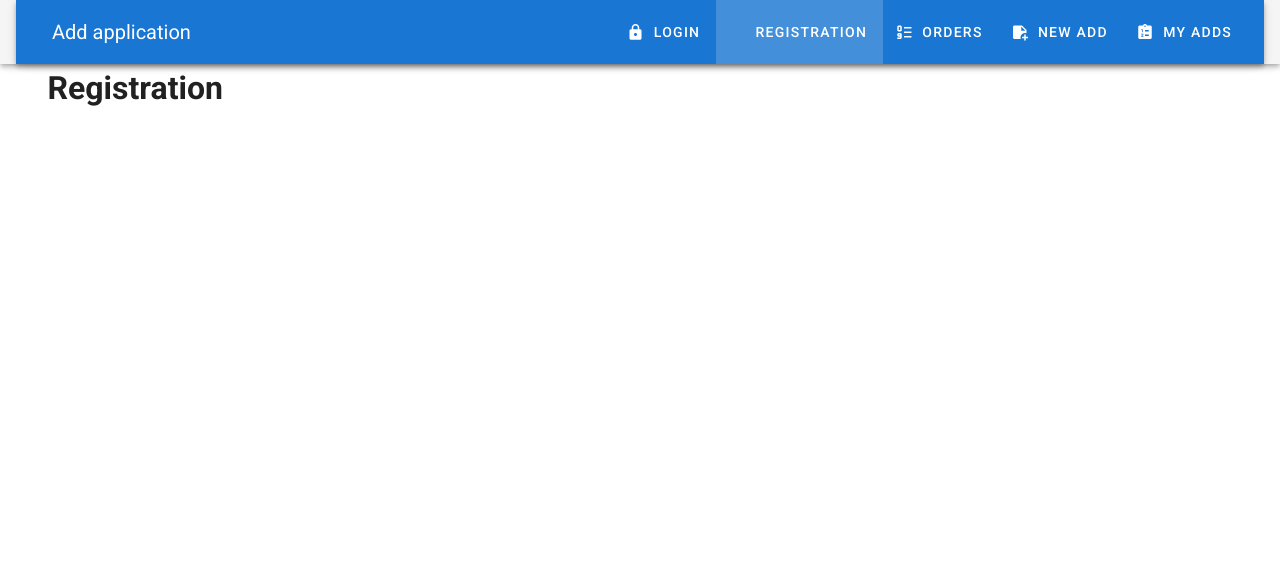
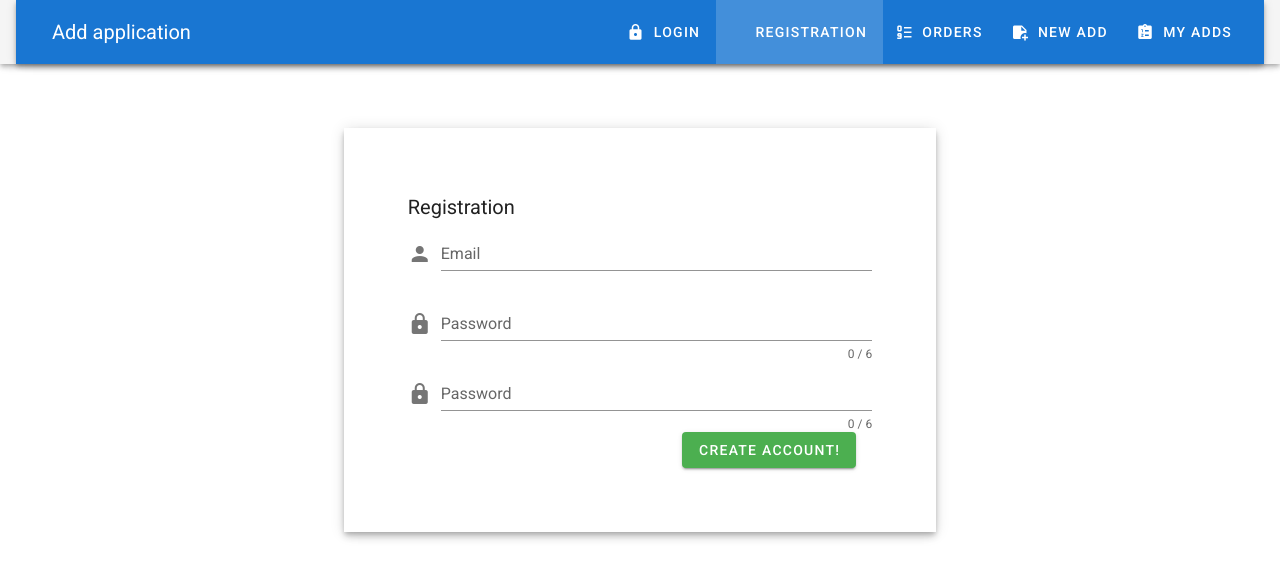
Before and after one commit to seriiserii825/add-project, a Vue app: page /registration in a window 1280 px wide. Shown: the top 578 px of the page. Built offline with nearby package versions, Linux system fonts and the light colour scheme.

Commit message:
register page

```diff
--- a/src/components/Auth/Registration.vue
+++ b/src/components/Auth/Registration.vue
@@ -1,8 +1,54 @@
 <template>
     <v-container>
-        <v-layout row>
-            <v-flex xs12>
-                <h1>Registration</h1>
+        <v-layout row justify-center align-center fill-height>
+            <v-flex xs12 md6>
+                <v-form
+                    ref="form"
+                    v-model="valid"
+                    lazy-validation
+                    class="mt-16 pa-16 elevation-5"
+                >
+                    <v-toolbar-title>Registration</v-toolbar-title>
+                    <v-text-field
+                        prepend-icon="mdi-account"
+                        v-model="email"
+                        label="Email"
+                        required
+                        :rules="emailRules"
+                    ></v-text-field>
+                    <v-text-field
+                        prepend-icon="mdi-lock"
+                        color="blue"
+                        v-model="password"
+                        label="Password"
+                        type="password"
+                        name="password"
+                        required
+                        :counter="max"
+                        :rules="passRules"
+                    ></v-text-field>
+                    <v-text-field
+                        prepend-icon="mdi-lock"
+                        color="blue"
+                        name="confirm-password"
+                        v-model="confirmPassword"
+                        label="Password"
+                        type="password"
+                        required
+                        :counter="max"
+                        :rules="confirmPassRules"
+                    ></v-text-field>
+                    <v-layout justify-end>
+                        <v-btn
+                            :disabled="!valid"
+                            color="success"
+                            class="mr-4"
+                            @click="validate"
+                        >
+                            Create account!
+                        </v-btn>
+                    </v-layout>
+                </v-form>
             </v-flex>
         </v-layout>
     </v-container>
@@ -11,11 +57,51 @@
 <script>
 export default {
     data() {
-        return {}
+        return {
+            email: '',
+            password: '',
+            valid: true,
+            max: 6,
+            confirmPassword: '',
+            name: '',
+            emailRules: [
+                v => !!v || 'Email is required',
+                v => /.+@.+\..+/.test(v) || 'E-mail must be valid',
+            ],
+            passRules: [
+                v => !!v || 'Password is required',
+                v => (v && v.length >= this.max) || `Name must be more than ${this.max} characters`,
+            ],
+            confirmPassRules: [
+                v => !!v || 'Password is required',
+                v => v === this.password || 'Password should match!!!',
+            ],
+        }
+    },
+    methods: {
+        validate() {
+            if (this.$refs.form.validate()) {
+                const user = {
+                    email: this.email,
+                    password: this.password,
+                    confirmPassword: this.confirmPassword
+                }
+                console.log(user)
+            }
+        },
+        reset() {
+            this.$refs.form.reset()
+        },
+        resetValidation() {
+            this.$refs.form.resetValidation()
+        },
     },
 }
 </script>
 
-<style scoped>
-
+<style scoped lang="scss">
+form {
+    //border: 2px solid #1976d2;
+    //box-shadow: 0 8px 28px rgba(0,0,0,.3);
+}
 </style>
```
